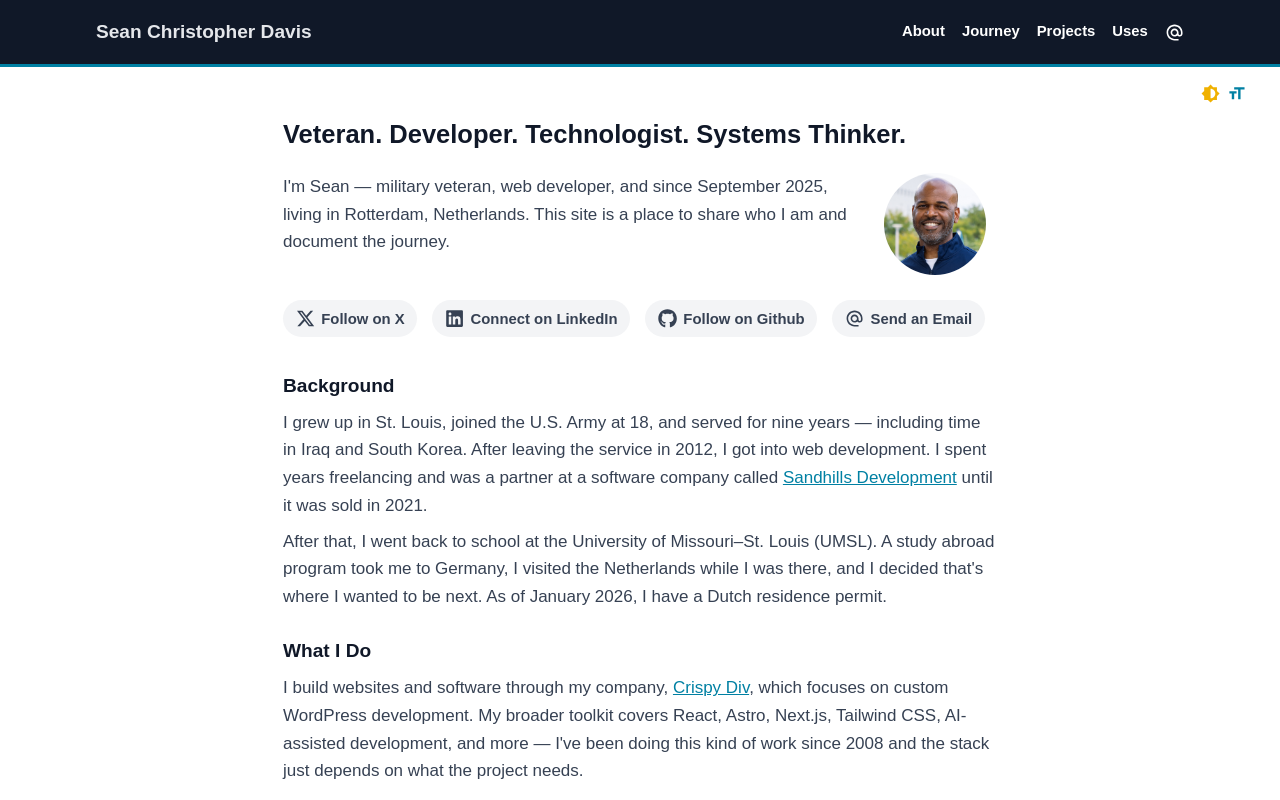
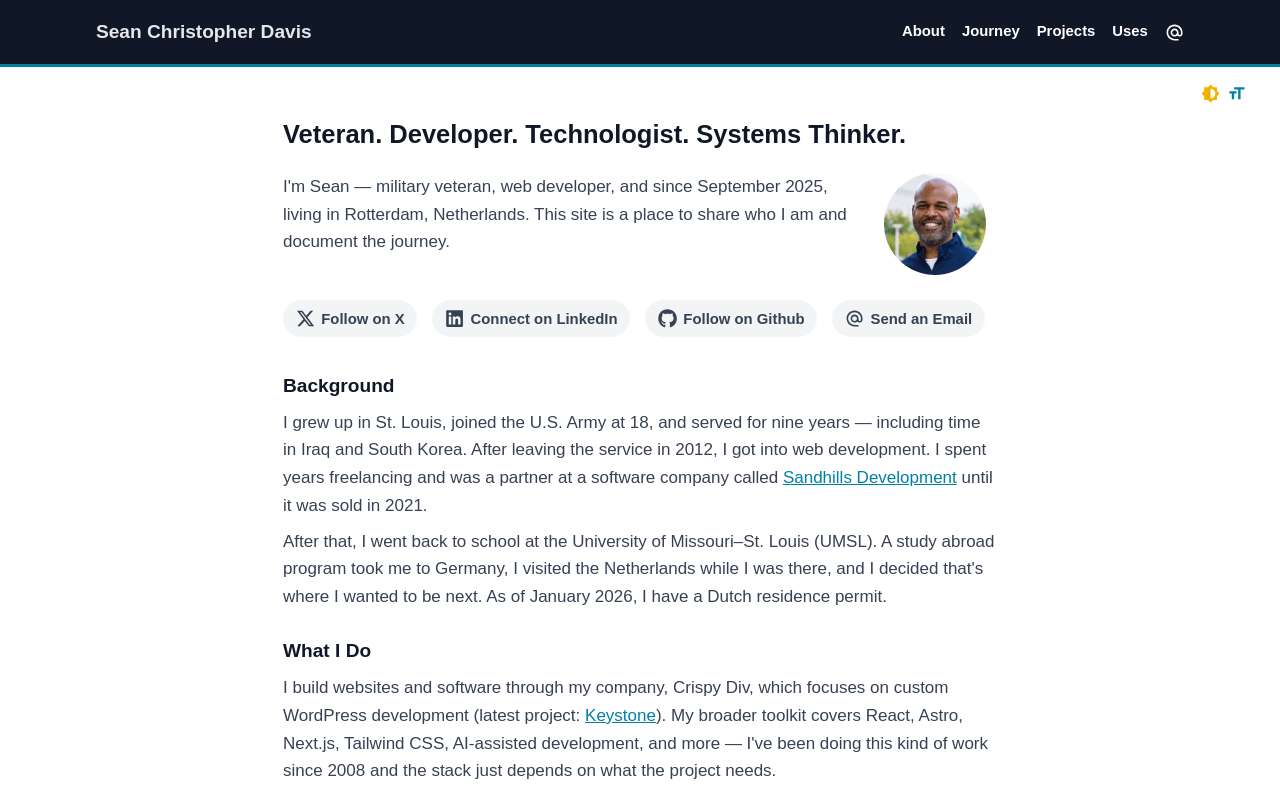
Before and after one commit to SeanChDavis/SeanChDavis, a React (Vite) app: page / in a window 1280 px wide. Shown: the top 800 px of the page. Built offline with nearby package versions, Linux system fonts and the light colour scheme; the HTML template or start-up script is replaced by a standard one.

Commit message:
updated home page copy

```diff
--- a/src/pages/Home.jsx
+++ b/src/pages/Home.jsx
@@ -55,7 +55,7 @@ export default function Home({linkClasses, headingClasses, unorderedListClasses,
 
             <section className="space-y-2">
                 <h2 className={headingClasses}>What I Do</h2>
-                <p>I build websites and software through my company, <a href="https://crispydiv.com" target="_blank" rel="noopener noreferrer" className={linkClasses}>Crispy Div</a>, which focuses on custom WordPress development. My broader toolkit covers React, Astro, Next.js, Tailwind CSS, AI-assisted development, and more — I've been doing this kind of work since 2008 and the stack just depends on what the project needs.</p>
+                <p>I build websites and software through my company, Crispy Div, which focuses on custom WordPress development (latest project: <a href="https://keystone.crispydiv.com" target="_blank" className={linkClasses}>Keystone</a>). My broader toolkit covers React, Astro, Next.js, Tailwind CSS, AI-assisted development, and more — I've been doing this kind of work since 2008 and the stack just depends on what the project needs.</p>
             </section>
 
             <section className="space-y-2">
```
